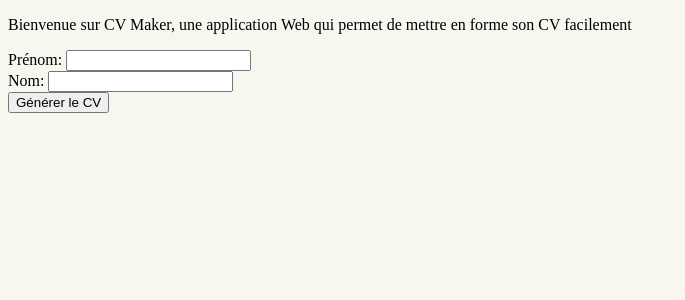
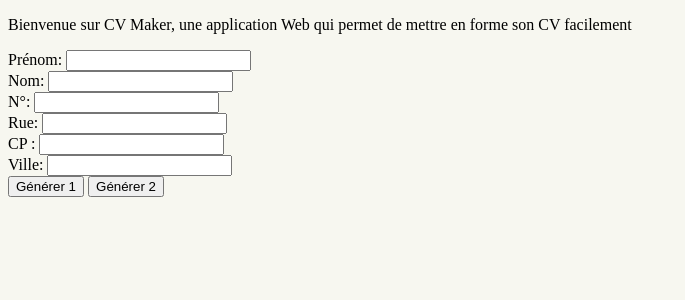
Before and after one commit to beegeebuzz/CV-Maker, a PHP site: page / in a window 1280 px wide. Shown: the part 52-352 px from the top of the page, without its empty margins (0-685 px from the left). Run offline with PHP 8.4, Linux system fonts and the light colour scheme.

Commit message:
test multiple formaction values

```diff
--- /dev/null
+++ b/action_page1.php
@@ -0,0 +1 @@
+<?php
--- /dev/null
+++ b/action_page2.php
@@ -0,0 +1 @@
+<?php
--- a/form.php
+++ b/form.php
@@ -1,5 +1,5 @@
 <div>
-    <form action="template_git.php" method="post" class="">
+    <form action="template.php" method="post" class="">
         <div>
             <label for="firstname">Prénom: </label>
             <input type="text" id="firstname" autocomplete="on">
@@ -8,8 +8,25 @@
             <label for="laststname">Nom: </label>
             <input type="text" id="laststname" autocomplete="on">
         </div>
+        <div>
+            <label for="address-number">N°: </label>
+            <input type="number" id="address-number" autocomplete="on">
+        </div>
+        <div>
+            <label for="address-street">Rue: </label>
+            <input type="text" id="address-street" autocomplete="on">
+        </div>
+        <div>
+            <label for="address-zip">CP : </label>
+            <input type="number" id="address-zip" autocomplete="on">
+        </div>
+        <div>
+            <label for="address-town">Ville: </label>
+            <input type="text" id="address-town" autocomplete="on">
+        </div>
         <div class="form-example">
-            <input type="submit" value="Générer le CV">
+            <input type="submit" formaction="/action_page1.php" value="Générer 1">
+            <input type="submit" formaction="/action_page2.php" value="Générer 2">
         </div>
     </form>
 </div>
```
Also changed, not shown: 1 other file.
